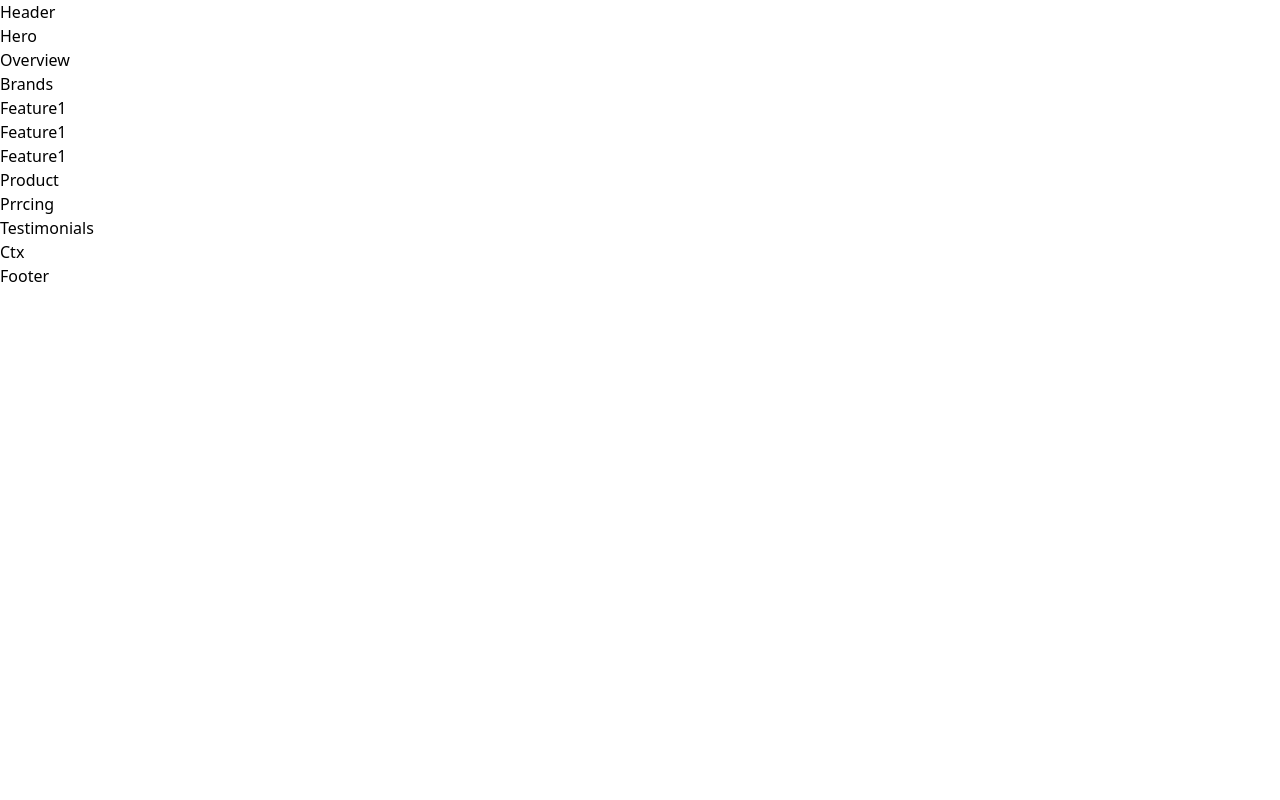
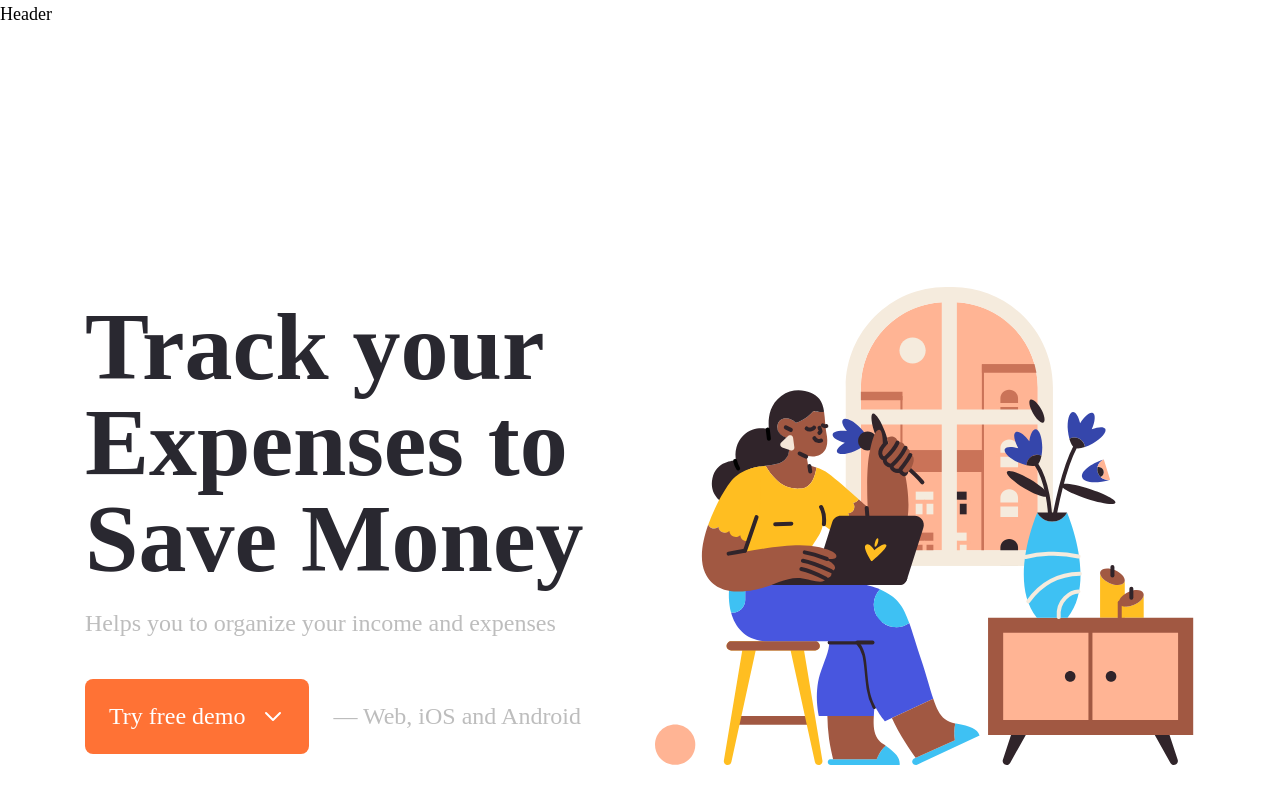
Before and after one commit to hoikhong/react-tailwind-xpense, a React (Vite) app: page / in a window 1280 px wide. Shown: the top 800 px of the page. Built offline with nearby package versions, Linux system fonts and the light colour scheme.

Commit message:
hero section

```diff
--- a/package.json
+++ b/package.json
@@ -14,6 +14,7 @@
     "postcss": "^8.4.21",
     "react": "^18.2.0",
     "react-dom": "^18.2.0",
+    "react-icons": "^4.7.1",
     "swiper": "^9.0.5",
     "tailwindcss": "^3.2.7"
   },
--- a/src/components/Hero.jsx
+++ b/src/components/Hero.jsx
@@ -1,7 +1,49 @@
 import React from "react";
+import { hero } from "@/data";
+import { HiOutlineChevronDown } from "react-icons/hi";
 
 function Hero() {
-  return <div>Hero</div>;
+  const { title, subtitle, btnText, compText, image } = hero;
+  return (
+    <section className="min-h-[900px] py-12">
+      <div className="container mx-auto min-h-[900px] flex justify-center items-center">
+        <div className="flex flex-col lg:gap-x-[30px] gap-y-8 lg:gap-y-0 lg:flex-row items-center justify-center text-center lg:text-left">
+          <div className="flex-1">
+            {/* Text */}
+            <h1
+              className="title mb-2 lg:mb-5"
+              data-aos="fade-down"
+              data-aos-delay="500"
+            >
+              {title}
+            </h1>
+            <p
+              className="lead mb-5 lg:mb-10"
+              data-aos="fade-down"
+              data-aos-delay="600"
+            >
+              {subtitle}
+            </p>
+            {/* btn & com text */}
+            <div
+              className="flex items-center max-w-sm lg:max-w-full mx-auto lg:mx-0 gap-x-2 lg:gap-x-6"
+              data-aos="fade-down"
+              data-aos-delay="700"
+            >
+              <button className="btn btn-md lg:btn-lg btn-accent flex justify-center items-center lg:gap-x-4">
+                {btnText}
+                <HiOutlineChevronDown />
+              </button>
+              <span className="text-light lg:lead lg:mb-0">{compText}</span>
+            </div>
+          </div>
+          <div className="flex-1" data-aos="fade-up" data-aos-delay="700">
+            <img src={image} alt="" />
+          </div>
+        </div>
+      </div>
+    </section>
+  );
 }
 
 export default Hero;
--- a/src/index.css
+++ b/src/index.css
@@ -1,3 +1,60 @@
 @tailwind base;
 @tailwind components;
 @tailwind utilities;
+
+@layer base {
+    body {
+      @apply font-primary text-lg;
+    }
+    h1,
+    h2,
+    h3,
+    h4,
+    h5,
+    h6 {
+      @apply text-dark;
+    }
+    .title,
+    .section-title {
+      @apply text-6xl lg:text-8xl mb-6 font-bold;
+    }
+    .h2 {
+      @apply text-5xl lg:text-7xl font-bold;
+    }
+    .pretitle {
+      @apply text-lg lg:text-[22px] text-light mb-4 lg:mb-6 uppercase font-normal;
+    }
+    .lead {
+      @apply text-2xl text-light font-normal mb-6;
+    }
+    .link {
+      @apply text-lg text-dark;
+    }
+    .section {
+      @apply py-8 lg:py-[142px];
+    }
+    .btn {
+      @apply rounded-lg transition flex justify-center items-center;
+    }
+    .btn-lg {
+      @apply h-[75px] px-6 text-2xl font-normal;
+    }
+    .btn-md {
+      @apply h-[60px] px-[16px] text-lg font-normal;
+    }
+    .btn-sm {
+      @apply h-[48px] px-[16px] text-lg font-normal;
+    }
+    .btn-accent {
+      @apply text-white bg-accent hover:bg-accentHover;
+    }
+    .btn-white {
+      @apply text-accent bg-white hover:bg-white/90;
+    }
+    .btn-outline {
+      @apply bg-transparent text-accent border border-accent hover:bg-accent hover:text-white;
+    }
+    .btn-link {
+      @apply text-accent text-xl lg:text-2xl;
+    }
+  }
--- a/tailwind.config.cjs
+++ b/tailwind.config.cjs
@@ -2,9 +2,32 @@
 module.exports = {
   content: ["./index.html", "./src/**/*.{js,ts,jsx,tsx}"],
   theme: {
+    fontFamily: {
+      primary: "Hind Siliguri",
+    },
+    container: {
+      padding: {
+        DEFAULT: "1rem",
+        lg: "30px",
+      },
+    },
+    screens: {
+      sm: "640px",
+      md: "768px",
+      lg: "1024px",
+      xl: "1170px",
+    },
     extend: {
       colors: {
-        primary: "#FF7235",
+        dark: "#292830",
+        light: "#BDBDBD",
+        accent: "#FF7235",
+        accentHover: "#e05216",
+        grey: "#F5F5F5",
+      },
+      backgroundImage: {
+        overview: "url('/src/assets/img/overview/bg.svg')",
+        cta: "url('/src/assets/img/cta/bg.svg')",
       },
     },
   },
```
Also changed, not shown: 1 other file (tests, documents, lock files or other folders).
